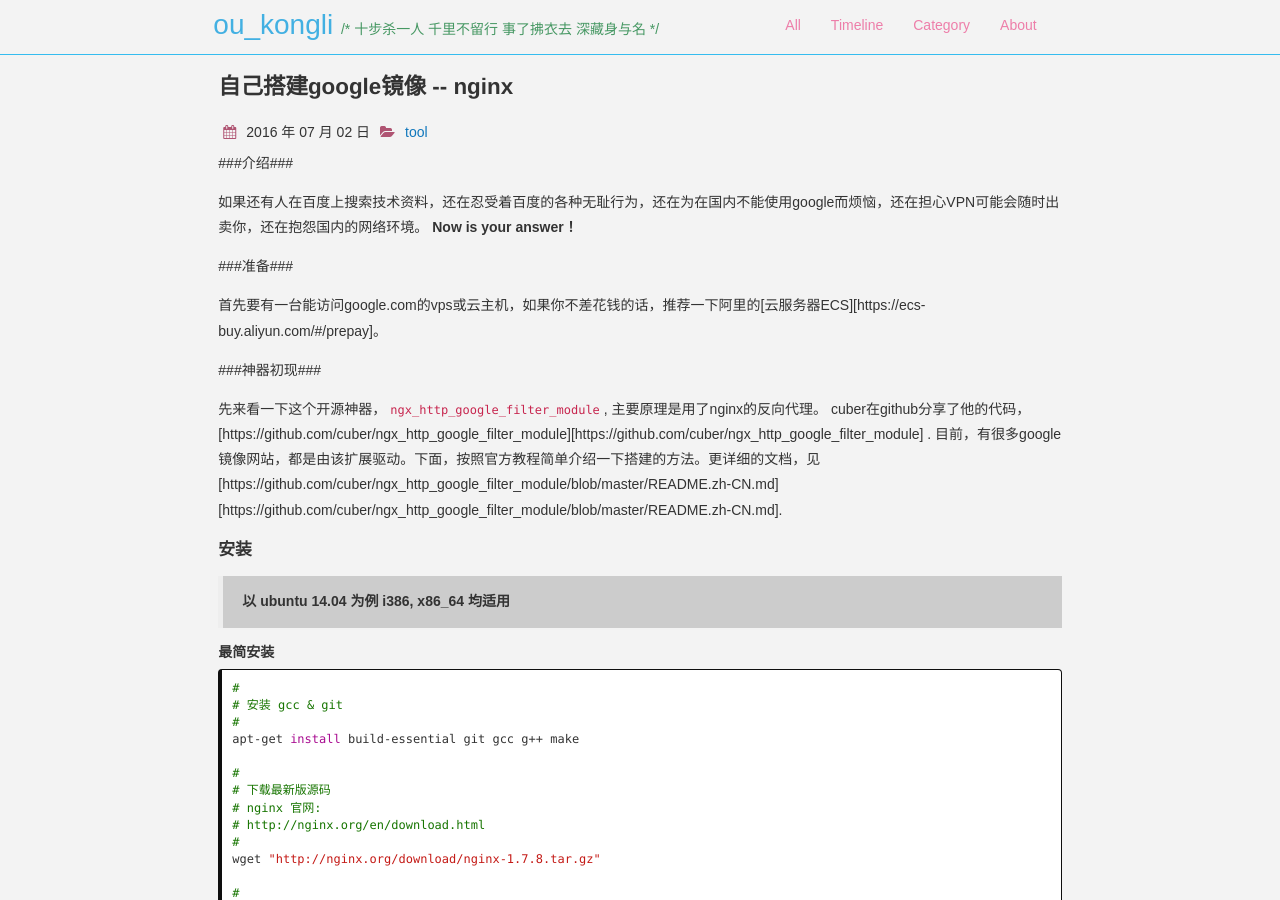
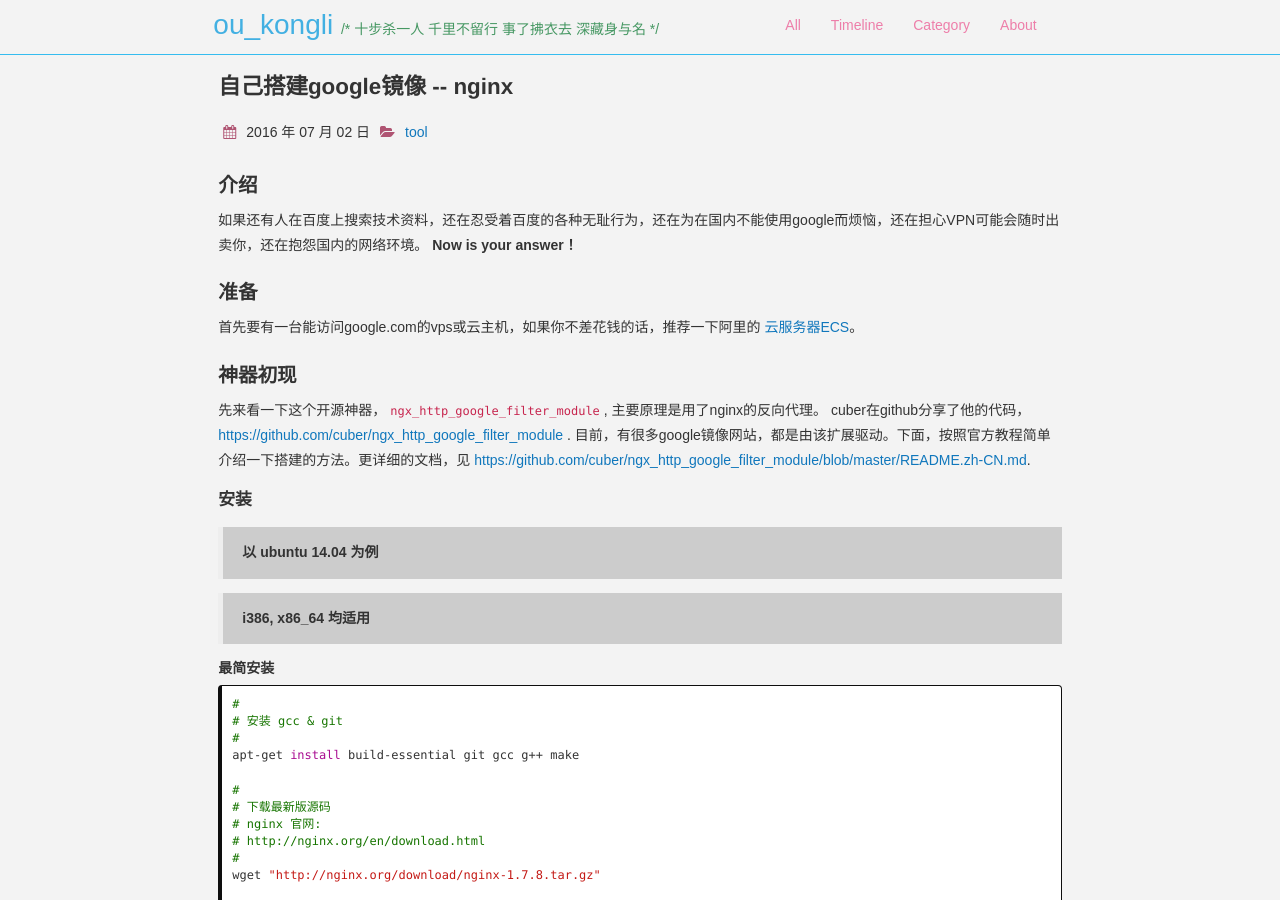
Before and after one commit to ouyangkongli/ouyangkongli.github.io, a Jekyll site: the page built from _posts/2016-07-02-nginx-google.md, in a window 1280 px wide and 900 px high. Built offline with Jekyll 4.4.1, drawn with Linux system fonts in a browser that asks for light colours; nearby versions of some CDN libraries; comment, search, counter and statistics services are not loaded.

Commit message:
update page format

````diff
--- a/_posts/2016-07-02-nginx-google.md
+++ b/_posts/2016-07-02-nginx-google.md
@@ -7,26 +7,27 @@ comments: true
 categories: tool
 ---
 
-###介绍###
+### 介绍
 
 如果还有人在百度上搜索技术资料，还在忍受着百度的各种无耻行为，还在为在国内不能使用google而烦恼，还在担心VPN可能会随时出卖你，还在抱怨国内的网络环境。
 **Now is your answer！**
 
-###准备###
+### 准备
 
-首先要有一台能访问google.com的vps或云主机，如果你不差花钱的话，推荐一下阿里的[云服务器ECS][https://ecs-buy.aliyun.com/#/prepay]。
+首先要有一台能访问google.com的vps或云主机，如果你不差花钱的话，推荐一下阿里的 [云服务器ECS](https://ecs-buy.aliyun.com/#/prepay)。
 
 <!-- more -->
 
-###神器初现###
+### 神器初现
 
 先来看一下这个开源神器，`ngx_http_google_filter_module`, 主要原理是用了nginx的反向代理。
-cuber在github分享了他的代码，[https://github.com/cuber/ngx_http_google_filter_module][https://github.com/cuber/ngx_http_google_filter_module] .
-目前，有很多google镜像网站，都是由该扩展驱动。下面，按照官方教程简单介绍一下搭建的方法。更详细的文档，见[https://github.com/cuber/ngx_http_google_filter_module/blob/master/README.zh-CN.md][https://github.com/cuber/ngx_http_google_filter_module/blob/master/README.zh-CN.md].
-
+cuber在github分享了他的代码，[https://github.com/cuber/ngx_http_google_filter_module](https://github.com/cuber/ngx_http_google_filter_module) .
+目前，有很多google镜像网站，都是由该扩展驱动。下面，按照官方教程简单介绍一下搭建的方法。更详细的文档，见 [https://github.com/cuber/ngx_http_google_filter_module/blob/master/README.zh-CN.md](https://github.com/cuber/ngx_http_google_filter_module/blob/master/README.zh-CN.md).
 
 #### 安装 ####
+
 > **以 ubuntu 14.04 为例**
+
 > *i386, x86_64 均适用*
 
 ##### 最简安装 #####
@@ -120,7 +121,9 @@ sudo /opt/nginx-1.7.8/sbin/nginx -s reload
 ```
 
 #### 基本配置方法 ####
+
 `http`配置方式
+
 ```nginx
 server {
   server_name <你的域名>;
@@ -136,6 +139,7 @@ server {
 
 ##### 默认语言偏好 #####
 默认的语言偏好可用 `google_language` 来设置, 如果没有设置, 默认使用 `zh-CN` (中文)
+
 ```nginx
 location / {
   google on;
````
